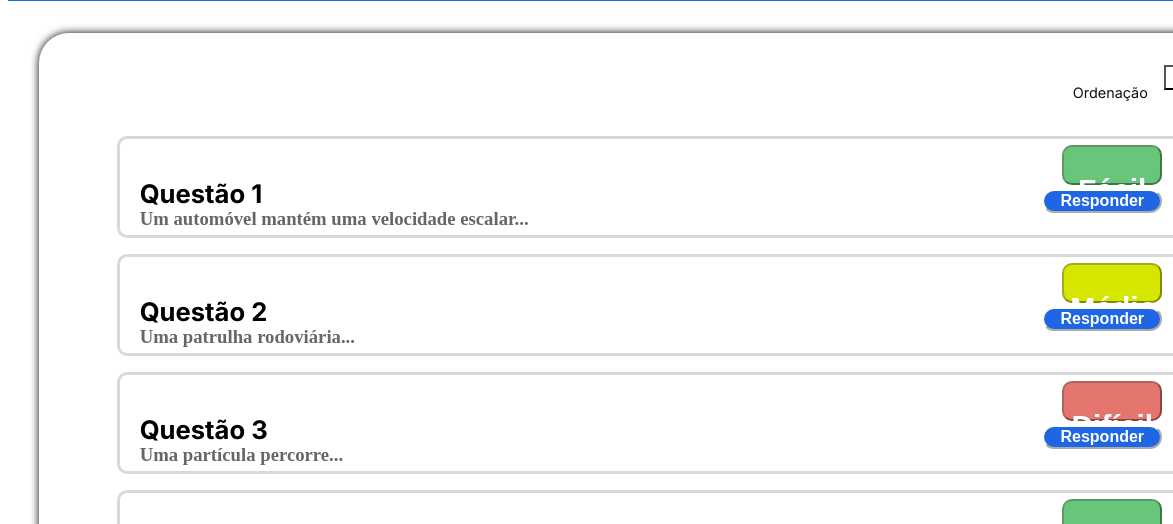
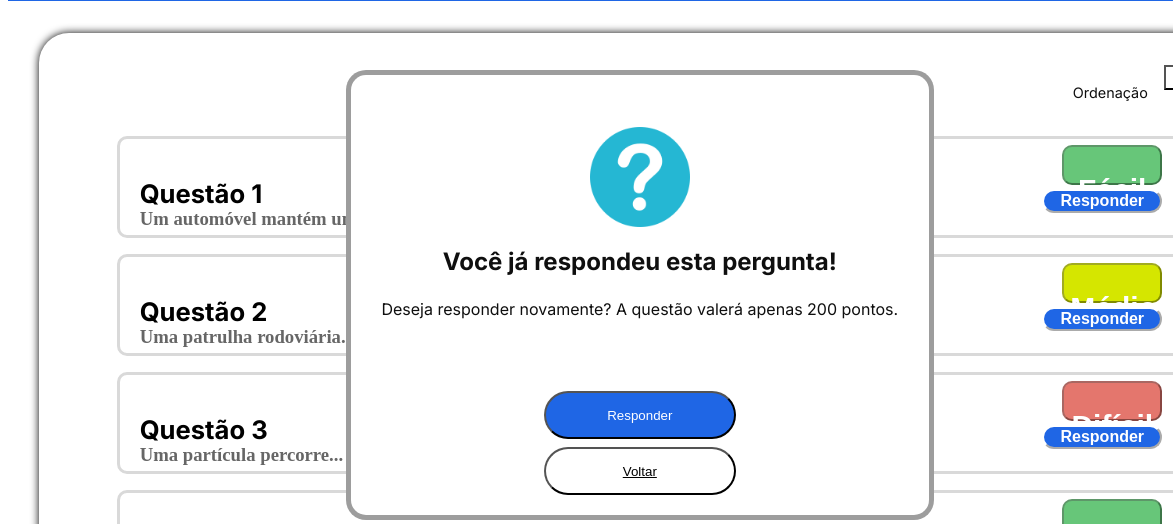
Before and after one commit to tomoutsuki/PhyzzQuizz, a website with bundled scripts: page frontend/index.html in a window 1280 px wide. Shown: the part 85-609 px from the top of the page, 0-1173 px from the left. Built offline with nearby package versions, Linux system fonts and the light colour scheme.

Commit message:
Implementação do Pop-Up de Confirmação

```diff
--- a/frontend/index.css
+++ b/frontend/index.css
@@ -240,7 +240,99 @@ main {
   display: flex;
   align-items: center;
 }
+
 .answer-question h3 {
   font-size: 16px;
   color: #fff;
 }
+
+#popup-confirmacao {
+  position: fixed;
+  top: 20%;
+  width: 42%;
+  height: auto;
+  background-color: #fff;
+  border-radius: 15px;
+  box-shadow: 0 0 0 5px #9D9D9D;
+
+  display: flex;
+  flex-wrap: wrap;
+  justify-content: center;
+
+  padding: 1.25rem 1.25rem 1.25rem 1.25rem;
+  z-index: 5;
+}
+.icone-confirmacao-container {
+  flex: 1 100%;
+  display: flex;
+  justify-content: center;
+}
+
+.icone-confirmacao{
+  margin-top: 2rem;
+  width: 100px;
+  height: auto;
+  margin-bottom: 17px;
+}
+
+#popup-confirmacao h2 {
+  margin-top: 0.2rem;
+  font-family: "Inter", sans-serif;
+  font-weight: 700;
+  font-size: 1.5rem;
+
+  color: #0f0f0f;
+  text-align: center;
+}
+
+#popup-confirmacao p {
+  margin-top: 0.2rem;
+  font-family: "Inter", sans-serif;
+  font-weight: 400;
+  font-size: 1rem;
+
+  color: #0f0f0f;
+  text-align: center;
+}
+
+.confirmacao-button-container {
+  margin-top: 3rem;
+  flex: 1 100%;
+  display: grid;
+  grid-template-columns: auto;
+  justify-items: center;
+}
+
+.confirmacao-button-container button {
+  margin-top: 0.5rem;
+  border-radius: 1.5rem;
+  width: 12rem;
+  height: 3rem;
+}
+
+#confirmacao-confirmar {
+  flex: 0 1 50%;
+  color: #ffffff;
+  background-color: #1f66e5;
+}
+
+#confirmacao-voltar {
+  flex: 0 1 50%;
+  background-color: transparent;
+  text-decoration: underline;
+}
+
+.animate {
+  -webkit-animation: animatezoom 0.6s;
+  animation: animatezoom 0.6s
+}
+
+@-webkit-keyframes animatezoom {
+  from {-webkit-transform: scale(0)}
+  to {-webkit-transform: scale(1)}
+}
+
+@keyframes animatezoom {
+  from {transform: scale(0)}
+  to {transform: scale(1)}
+}
--- a/frontend/index.html
+++ b/frontend/index.html
@@ -54,6 +54,17 @@
                     <!--Recriar HTML a partir daqui-->
                 </div>
             </div>
+            <div class="animate" id="popup-confirmacao">
+                <div class="icone-confirmacao-container">
+                    <img class="icone-confirmacao" src="assets/question.png">
+                </div>
+                <h2>Você já respondeu esta pergunta!</h2>
+                <p>Deseja responder novamente? A questão valerá apenas <span id="points">200</span> pontos. </p>
+                <div class="confirmacao-button-container">
+                    <button id="confirmacao-confirmar">Responder</button>
+                    <button id="confirmacao-voltar">Voltar</button>
+                </div>
+            </div>
         </main>
 
     </body>
```
Also changed, not shown: README.md, frontend/assets/question.png (added).
